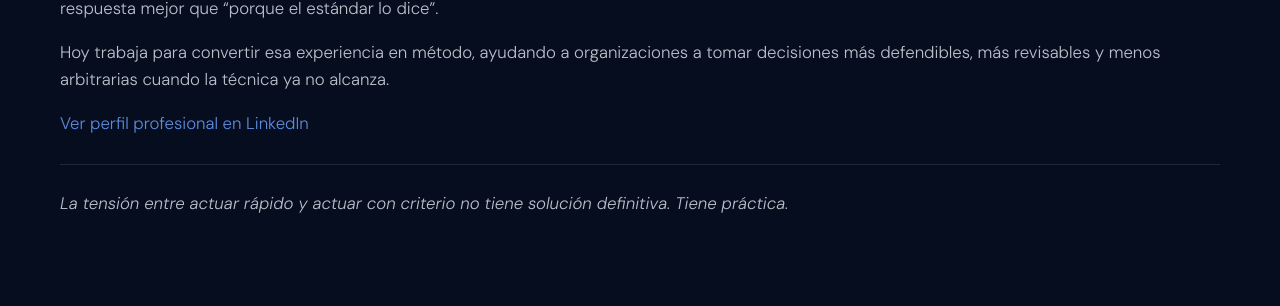
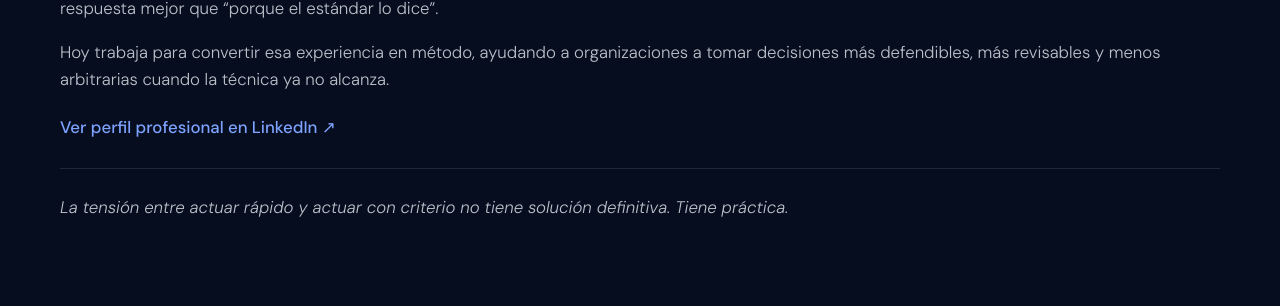
Before and after one commit to danielsasia/sbr-site, an MkDocs documentation site: the page built from docs/autor.md, in a window 1280 px wide. Shown: the part 428-734 px from the top of the page. Built offline with MkDocs 1.6.1 and Material for MkDocs 9.7.7, drawn with Linux system fonts in a browser that asks for light colours; some web fonts are replaced.

Commit message:
Update extra.css

```diff
--- a/docs/stylesheets/extra.css
+++ b/docs/stylesheets/extra.css
@@ -412,3 +412,25 @@
   content: " ↗";
   font-weight: 500;
 }
+
+/* SECONDARY TEXT LINK */
+
+.md-typeset a.text-link{
+  display:inline-block;
+  margin-top:.2rem;
+  color:#7ea2ff;
+  font-weight:500;
+  font-size:.84rem;
+  text-decoration:none;
+  transition:all .18s ease;
+}
+
+.md-typeset a.text-link:hover{
+  color:#a9c0ff;
+  transform:translateX(2px);
+}
+
+.md-typeset a.text-link::after{
+  content:" ↗";
+  font-weight:500;
+}
```
